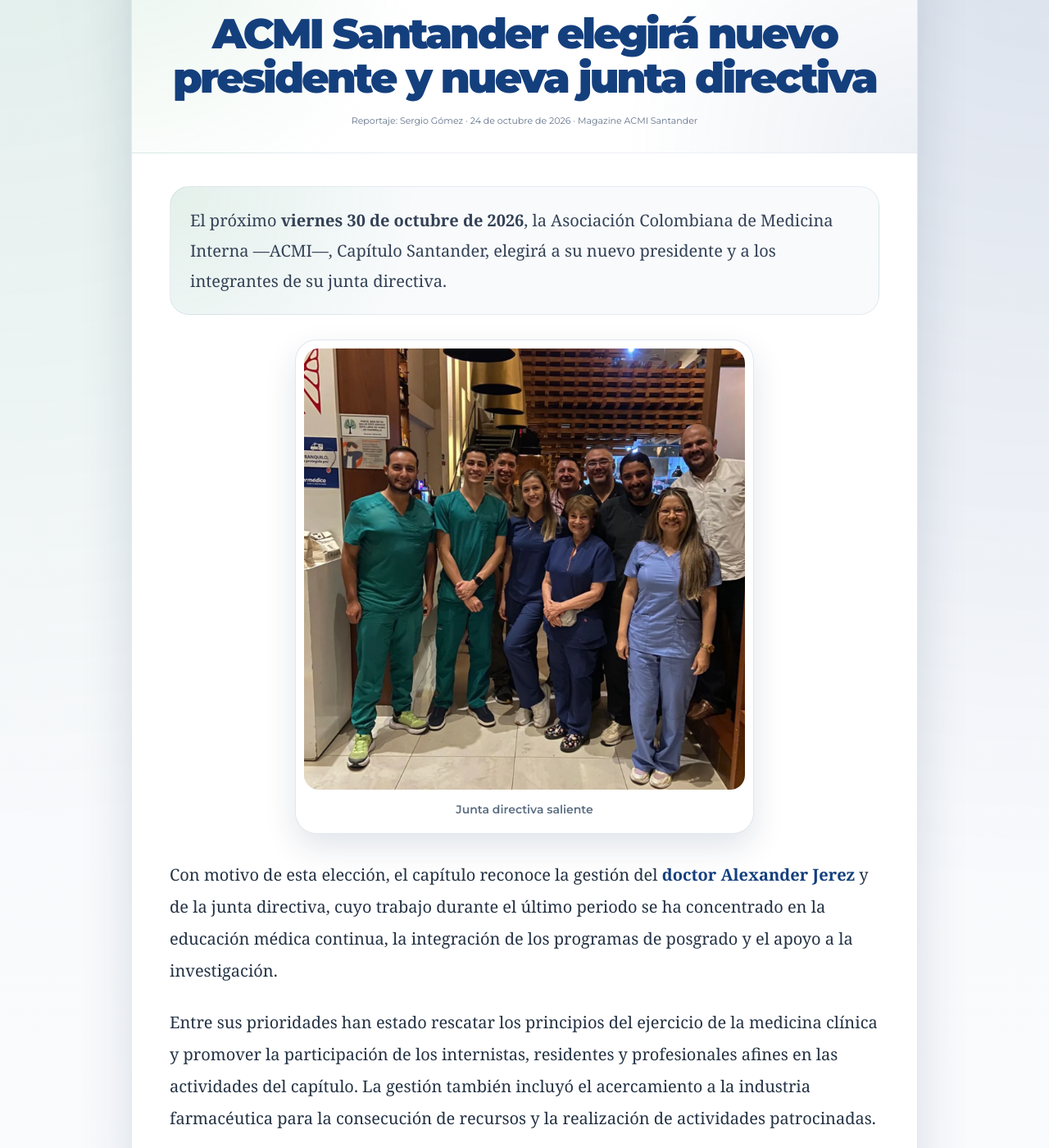
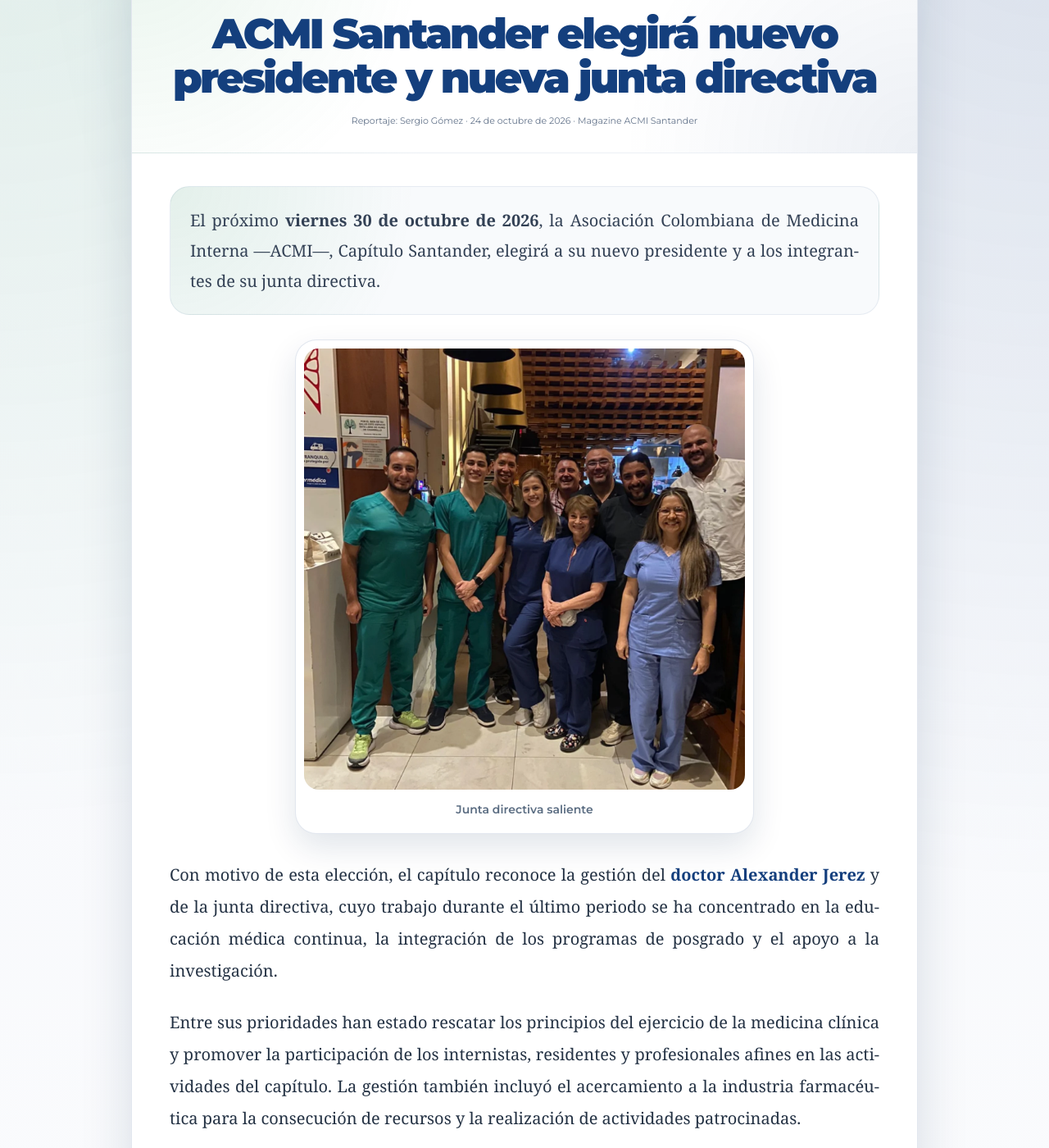
Before and after one commit to Acmisantander/Acmisantander, a Jekyll site: the page built from _posts/2026-10-24-eleccion-junta-acmi-santander.html, in a window 1280 px wide and 1400 px high, scrolled down 314 px. Shown: the whole window at 82% size. Built offline with Jekyll 4.4.1, drawn with Linux system fonts in a browser that asks for light colours.

Commit message:
Update 2026-10-24-eleccion-junta-acmi-santander.html

```diff
--- a/_posts/2026-10-24-eleccion-junta-acmi-santander.html
+++ b/_posts/2026-10-24-eleccion-junta-acmi-santander.html
@@ -469,7 +469,19 @@
 @media(prefers-reduced-motion:reduce){.sg-news-card{animation:none;}.sg-news-btn{transition:none;}}
 </style>
 
-<div class="sg-news-page">
+
+<style>
+/* Justificación del texto del reportaje en todas las pantallas. */
+.sg-news-page .sg-news-lead,
+.sg-news-page .sg-news-text p{
+  text-align:justify;
+  text-justify:inter-word;
+  hyphens:auto;
+  overflow-wrap:break-word;
+}
+</style>
+
+<div class="sg-news-page" lang="es">
   <main class="sg-news-card">
     <header class="sg-news-header">
       <span class="sg-news-badge">Noticia institucional</span>
```
